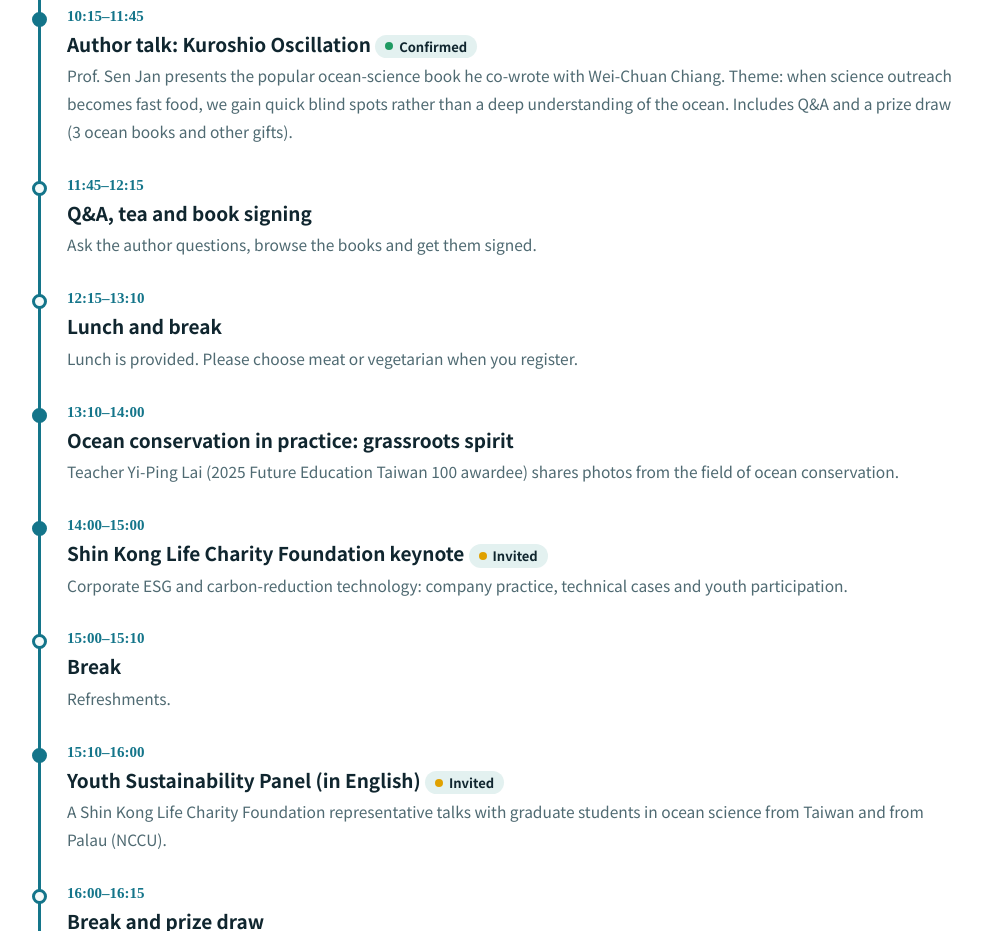
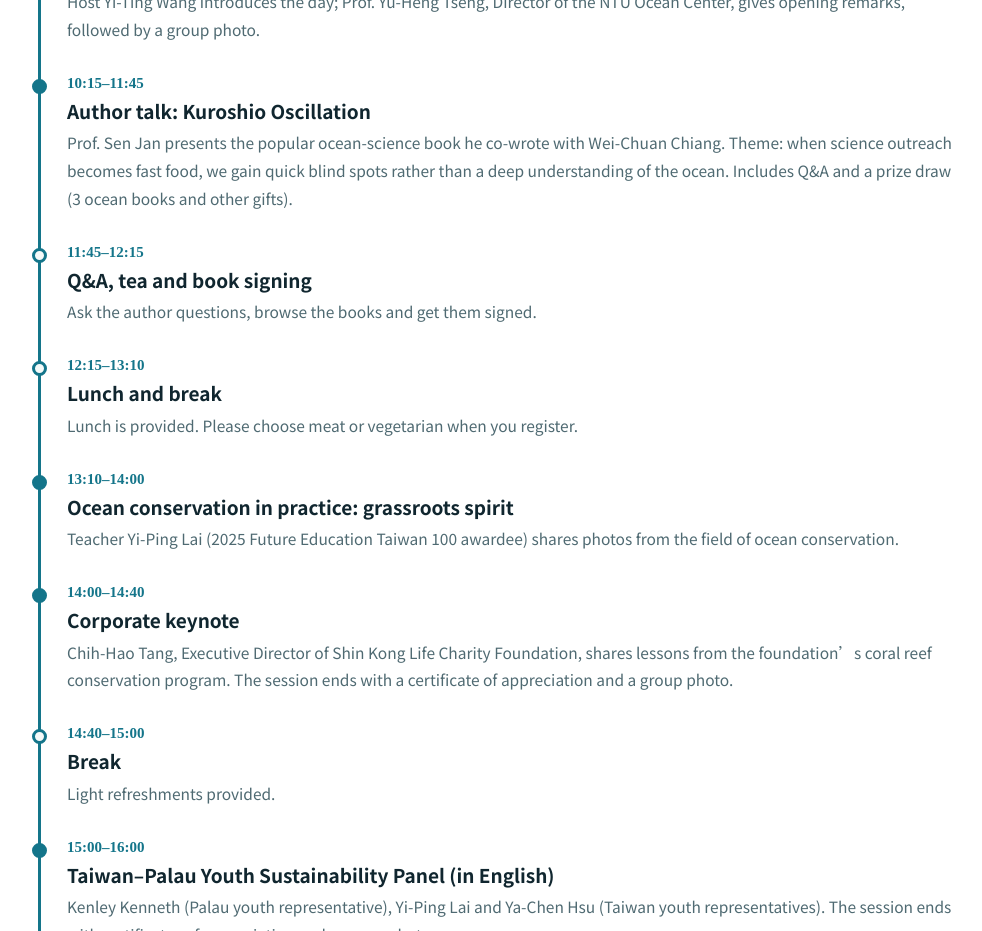
Before and after one commit to pingpingteacher/ocean-forum-2026, a plain HTML site: page index.html in a window 1280 px wide. Shown: the part 1869-2800 px from the top of the page, without its empty margins (144-1126 px from the left). Drawn offline with Linux system fonts and the light colour scheme.

Commit message:
Add files via upload

```diff
--- a/index.html
+++ b/index.html
@@ -157,7 +157,7 @@ footer a{color:#8fd6e4}
    ================================================================ */
 const CONFIG = {
   dateISO: "2026-12-04",
-  venueStatus: "tbd",
+  venueStatus: "ok",
   soloUrl: "https://forms.gle/BTXnfszeye3xdCy17",    // ← 個人報名 Google 表單連結 / individual form link
   groupUrl: "https://forms.gle/WWtm9aKwN3wPicYJ7",   // ← 團體報名 Google 表單連結 / group form link
   regDeadline: ["", ""],   // 例 ["2026 年 11 月 27 日", "November 27, 2026"]
@@ -174,9 +174,9 @@ const STR = {
  about1:["活動以「企業 ESG 與科技減碳」為主軸，從海洋科學與科技應用出發，邀請產官學研各界人士，以及臺灣與帛琉的青年研究生代表，透過跨域對談與海洋科普閱讀，帶大家理解科技減碳的具體作法，並從生活、文化與研究經驗，思考海洋永續的意義與可以參與的方式。","The theme is corporate ESG and carbon-reduction technology. Starting from ocean science and its applications, we bring together people from industry, government, academia and research, plus graduate students from Taiwan and Palau. Through cross-disciplinary conversation and popular ocean-science reading, we look at how technology cuts carbon in practice, and ask what ocean sustainability means and how young people can take part."],
  about2:["適合對象：大專院校學生，以及關心永續的青年。","Who it’s for: university students and young people who care about sustainability."],
  agendaH:["議程","Program"],
- agendaLede:["活動仍在籌備中，講者與時段以最終公告為準。","The event is still being planned. Speakers and times are subject to the final announcement."],
+ agendaLede:["活動時間為 09:30–16:30。","The program runs from 09:30 to 16:30."],
  guestsH:["講者與合作單位","Speakers and partners"],
- guestsLede:["邀約進度會隨確認狀況更新。","Invitation status is updated as people confirm."],
+ guestsLede:["講者與合作單位皆已確認。","Speakers and partners are confirmed."],
  regH:["報名","Register"],
  regLede:["完全免費，提供午餐，現場還有抽獎禮物。名額 60–80 人，額滿為止。個人與團體請選擇對應表單。","Completely free, with lunch and prize draws on site. 60–80 seats, first come first served. Please choose the individual or group form."],
  soloH:["個人報名","Individual registration"],
@@ -193,13 +193,12 @@ const STR = {
  newsH:["最新消息","News"], faqH:["常見問題","FAQ"],
  date:["日期","Date"], place:["地點","Venue"], size:["規模","Capacity"], cost:["費用","Cost"], left:["倒數","Countdown"],
  dateV:["2026 年 12 月 4 日（五）","Friday, December 4, 2026"], timeV:["09:30–16:30","09:30–16:30"],
- venueV:["臺大校內（沃思空間／新月台二樓）","NTU campus (Worth Space / Xinyuetai, 2F)"],
+ venueV:["臺大第二學生活動中心・沃思空間 coSPACE<br>臺北市大安區羅斯福路四段 85 號 3 樓","coSPACE, 3F, NTU Second Student Activity Center<br>No. 85, Sec. 4, Roosevelt Rd., Da’an Dist., Taipei"],
  sizeV:["預計 60–80 人","60–80 people expected"], costV:["免費・含午餐","Free, lunch included"],
  days:["天","days"], today:["就是今天","Today"], over:["活動已結束","Event has ended"],
  st_ok:["已確認","Confirmed"], st_inv:["邀約中","Invited"], st_tbd:["待確認","To be confirmed"],
- partners:["合作：臺大海洋中心、新光人壽慈善基金會（邀約中）","In partnership with: NTU Ocean Center; Shin Kong Life Charity Foundation (invited)"],
+ partners:["合作：臺大海洋中心、臺大海洋研究所、新光人壽慈善基金會","Partners: NTU Ocean Center, NTU Institute of Oceanography, and Shin Kong Life Charity Foundation"],
  contactL:["聯絡：","Contact: "],
- fine:["講者、合作單位與時程以最終公告為準。","Speakers, partners and schedule are subject to the final announcement."],
  title:["青年海洋永續座談｜2026.12.04 臺大","Youth Ocean Sustainability Forum | Dec 4, 2026, NTU"],
  btn:["EN","中文"]
 };
@@ -211,24 +210,25 @@ const AGENDA = [
  {t:"11:45–12:15", h:["Q&A、茶敘與簽書","Q&A, tea and book signing"], p:["向作者提問，書籍展示與簽書交流。","Ask the author questions, browse the books and get them signed."]},
  {t:"12:15–13:10", h:["午餐與休息","Lunch and break"], p:["主辦單位提供午餐，報名時請選擇葷食或素食。","Lunch is provided. Please choose meat or vegetarian when you register."], rest:1},
  {t:"13:10–14:00", h:["海洋保育實例分享：草根精神的海洋保育","Ocean conservation in practice: grassroots spirit"], p:["賴以平老師（2025 未來教育台灣 100 得獎老師）以照片帶大家看海洋保育的現場。","Teacher Yi-Ping Lai (2025 Future Education Taiwan 100 awardee) shares photos from the field of ocean conservation."], big:1},
- {t:"14:00–15:00", h:["新光人壽慈善基金會主題講座","Shin Kong Life Charity Foundation keynote"], p:["企業 ESG 與科技減碳：企業實踐、技術案例與青年參與。","Corporate ESG and carbon-reduction technology: company practice, technical cases and youth participation."], big:1, s:"inv"},
- {t:"15:00–15:10", h:["休息","Break"], p:["茶點。","Refreshments."], rest:1},
- {t:"15:10–16:00", h:["青年永續論壇（英語）","Youth Sustainability Panel (in English)"], p:["新光人壽慈善基金會代表，與臺灣海洋研究生、政大帛琉研究生代表對談。","A Shin Kong Life Charity Foundation representative talks with graduate students in ocean science from Taiwan and from Palau (NCCU)."], big:1, s:"inv"},
- {t:"16:00–16:15", h:["休息與抽獎","Break and prize draw"], p:["抽禮券、小獎品，抽獎禮物豐富。","Gift voucher and prize draws."], rest:1},
- {t:"16:15–16:30", h:["總結與回饋","Wrap-up and feedback"], p:["串聯企業實踐、青年觀點與海洋知識。","Connecting corporate practice, youth perspectives and ocean knowledge."]}
+ {t:"14:00–14:40", h:["指標企業主題講座","Corporate keynote"], p:["新光人壽慈善基金會執行長唐志豪分享「守護珊瑚，永續海洋」實踐經驗。結束時頒發講者感謝獎狀並拍攝大合照。","Chih-Hao Tang, Executive Director of Shin Kong Life Charity Foundation, shares lessons from the foundation’s coral reef conservation program. The session ends with a certificate of appreciation and a group photo."], big:1, s:"ok"},
+ {t:"14:40–15:00", h:["休息時間","Break"], p:["提供簡易茶點。","Light refreshments provided."], rest:1},
+ {t:"15:00–16:00", h:["台帛青年永續座談（英語）","Taiwan–Palau Youth Sustainability Panel (in English)"], p:["Kenley Kenneth（帛琉青年代表）、賴以平（臺灣青年代表）、許雅貞（臺灣青年代表）。結束時頒發講者感謝獎狀並拍攝大合照。","Kenley Kenneth (Palau youth representative), Yi-Ping Lai and Ya-Chen Hsu (Taiwan youth representatives). The session ends with certificates of appreciation and a group photo."], big:1, s:"ok"},
+ {t:"16:00–16:30", h:["總結與回饋","Wrap-up and feedback"], p:["主持人結語、抽禮券及小獎品、填寫回饋表單。","Closing remarks from the host, a draw for gift vouchers and small prizes, and a feedback form."]}
 ];
 
 const PEOPLE = [
  {n:["王意婷","Yi-Ting Wang"], r:["全天主持人","Host for the day"], s:"ok"},
  {n:["曾于恒 老師","Prof. Yu-Heng Tseng"], r:["臺大海洋中心主任・開場致詞","Director, NTU Ocean Center · Opening remarks"], s:"ok"},
  {n:["詹森 老師","Prof. Sen Jan"], r:["《黑潮震盪》作者講座","Author talk: Kuroshio Oscillation"], s:"ok"},
- {n:["賴以平 老師","Yi-Ping Lai"], r:["海洋保育實例分享","Ocean conservation case sharing"], s:"ok"},
- {n:["新光人壽慈善基金會","Shin Kong Life Charity Foundation"], r:["企業 ESG 與科技減碳講座","Corporate ESG and carbon-reduction talk"], s:"inv"},
- {n:["臺灣海洋研究生、政大帛琉研究生代表","Graduate students from Taiwan and Palau (NCCU)"], r:["青年永續論壇（英語）","Youth Sustainability Panel (in English)"], s:"inv"}
+ {n:["賴以平 老師","Yi-Ping Lai"], r:["海洋保育實例分享・台帛青年永續座談臺灣代表","Ocean conservation speaker · Taiwan representative on the youth panel"], s:"ok"},
+ {n:["唐志豪 執行長","Chih-Hao Tang"], r:["新光人壽慈善基金會・指標企業主題講座","Executive Director, Shin Kong Life Charity Foundation · Corporate keynote"], s:"ok"},
+ {n:["Kenley Kenneth","Kenley Kenneth"], r:["台帛青年永續座談帛琉代表","Palau representative on the youth panel"], s:"ok"},
+ {n:["許雅貞","Ya-Chen Hsu"], r:["台帛青年永續座談臺灣代表","Taiwan representative on the youth panel"], s:"ok"}
 ];
 
 const NEWS = [
- {d:"2026-11-03", t:["個人與團體報名皆已開放。講者與場地確認後會更新。","Individual and group registration are now open; we will update as speakers and venue are confirmed."]},
+ {d:"2026-11-11", t:["場地與講者皆已確認，下午議程已更新。","The venue and speakers are confirmed, and the afternoon program has been updated."]},
+ {d:"2026-11-03", t:["個人與團體報名皆已開放。","Individual and group registration are now open."]},
  {d:"2026-11-03", t:["報名完全免費，提供午餐，現場有抽獎禮物。","Registration is completely free, with lunch and prize draws on site."]},
  {d:"2026-11-03", t:["曾于恒老師（臺大海洋中心主任）與詹森老師（《黑潮震盪》作者）確認出席。","Prof. Yu-Heng Tseng (Director, NTU Ocean Center) and Prof. Sen Jan (author of Kuroshio Oscillation) have confirmed."]}
 ];
@@ -264,7 +264,7 @@ function render(){
   ].map(([k,v]) => `<div><b>${k}</b><span>${v}</span></div>`).join("");
 
   $("timeline").innerHTML = AGENDA.map(a =>
-    `<li class="${a.big?'big':''} ${a.rest?'rest':''}"><time>${a.t}</time><h3>${esc(a.h[i])} ${pill(a.s)}</h3><p>${esc(a.p[i])}</p></li>`).join("");
+    `<li class="${a.big?'big':''} ${a.rest?'rest':''}"><time>${a.t}</time><h3>${esc(a.h[i])}</h3><p>${esc(a.p[i])}</p></li>`).join("");
   $("people").innerHTML = PEOPLE.map(p =>
     `<div class="person">${pill(p.s)}<h3>${esc(p.n[i])}</h3><p>${esc(p.r[i])}</p></div>`).join("");
 
@@ -281,7 +281,7 @@ function render(){
     `<li><time>${n.d.replace(/-/g,".")}</time><span>${esc(n.t[i])}</span></li>`).join("");
   $("faqList").innerHTML = FAQ.map(f => `<details><summary>${esc(f.q[i])}</summary><p>${esc(f.a[i])}</p></details>`).join("");
   $("foot").innerHTML = `<p>${esc(s("host"))}<br>${esc(s("partners"))}</p>` +
-    (CONFIG.contact ? `<p>${s("contactL")}${esc(CONFIG.contact)}</p>` : "") + `<p>${esc(s("fine"))}</p>`;
+    (CONFIG.contact ? `<p>${s("contactL")}${esc(CONFIG.contact)}</p>` : "");
 }
 $("langBtn").addEventListener("click", () => {
   lang = lang === "zh" ? "en" : "zh";
```
